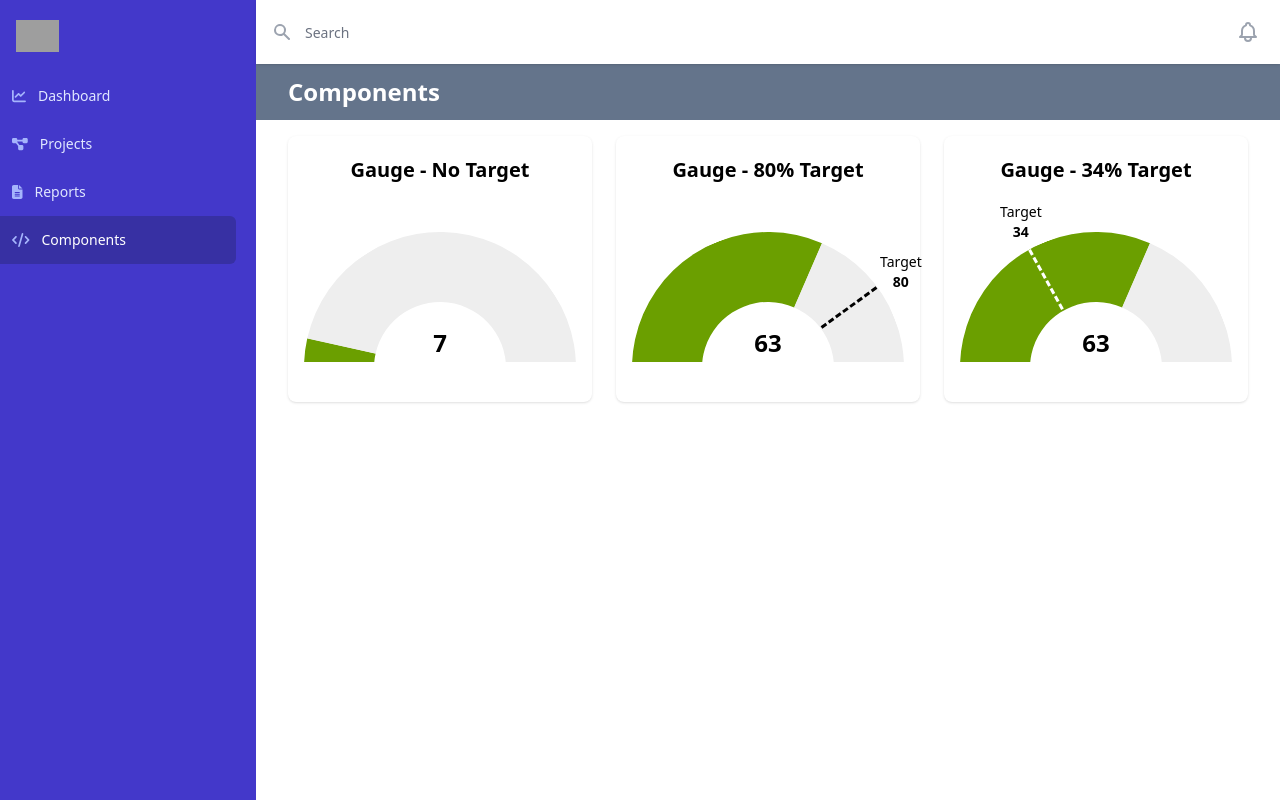
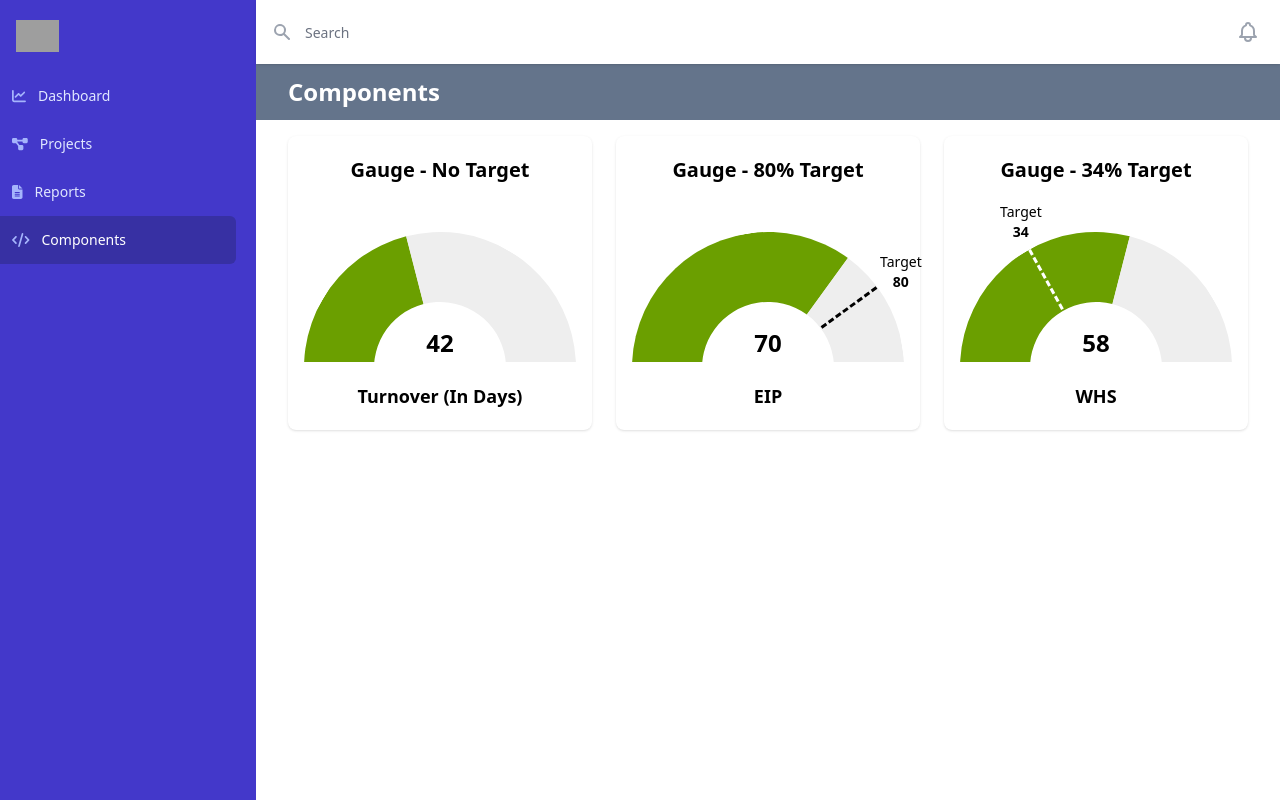
Before and after one commit to benjaminkent/vite-tailwindui, a Vue app: page /components in a window 1280 px wide. Built offline with nearby package versions, Linux system fonts and the light colour scheme; grey boxes are pictures that could not be loaded; a web font is replaced by a local one.

Commit message:
add title

```diff
--- a/src/components/Gauge.vue
+++ b/src/components/Gauge.vue
@@ -1,5 +1,5 @@
 <template>
-  <div class="progress my-5">
+  <div class="progress mt-5">
     <div class="barOverflow grid grid-cols-3 grid-rows-3">
       <div
         class="bar col-start-1 col-end-4 row-start-1 row-end-4"
@@ -28,6 +28,9 @@
       <p class="text-sm">Target</p>
       <p class="text-sm font-bold">{{ target }}</p>
     </div>
+    <div>
+      <h1 class="mt-5 text-lg font-bold">{{ title }}</h1>
+    </div>
   </div>
 </template>
 
@@ -39,6 +42,7 @@ const props = defineProps<{
   progress: number
   target: number | null
   hasTarget: boolean
+  title: string
 }>()
 
 const targetAttrs = computed(() => {
--- a/src/views/Components.vue
+++ b/src/views/Components.vue
@@ -19,27 +19,30 @@ const components = [
     name: 'Gauge - No Target',
     component: Gauge,
     props: {
-      progress: 7,
+      progress: 42,
       target: null,
       hasTarget: false,
+      title: 'Turnover (In Days)',
     },
   },
   {
     name: 'Gauge - 80% Target',
     component: Gauge,
     props: {
-      progress: 63,
+      progress: 70,
       target: 80,
       hasTarget: true,
+      title: 'EIP',
     },
   },
   {
     name: 'Gauge - 34% Target',
     component: Gauge,
     props: {
-      progress: 63,
+      progress: 58,
       target: 34,
       hasTarget: true,
+      title: 'WHS',
     },
   },
 ]
```
